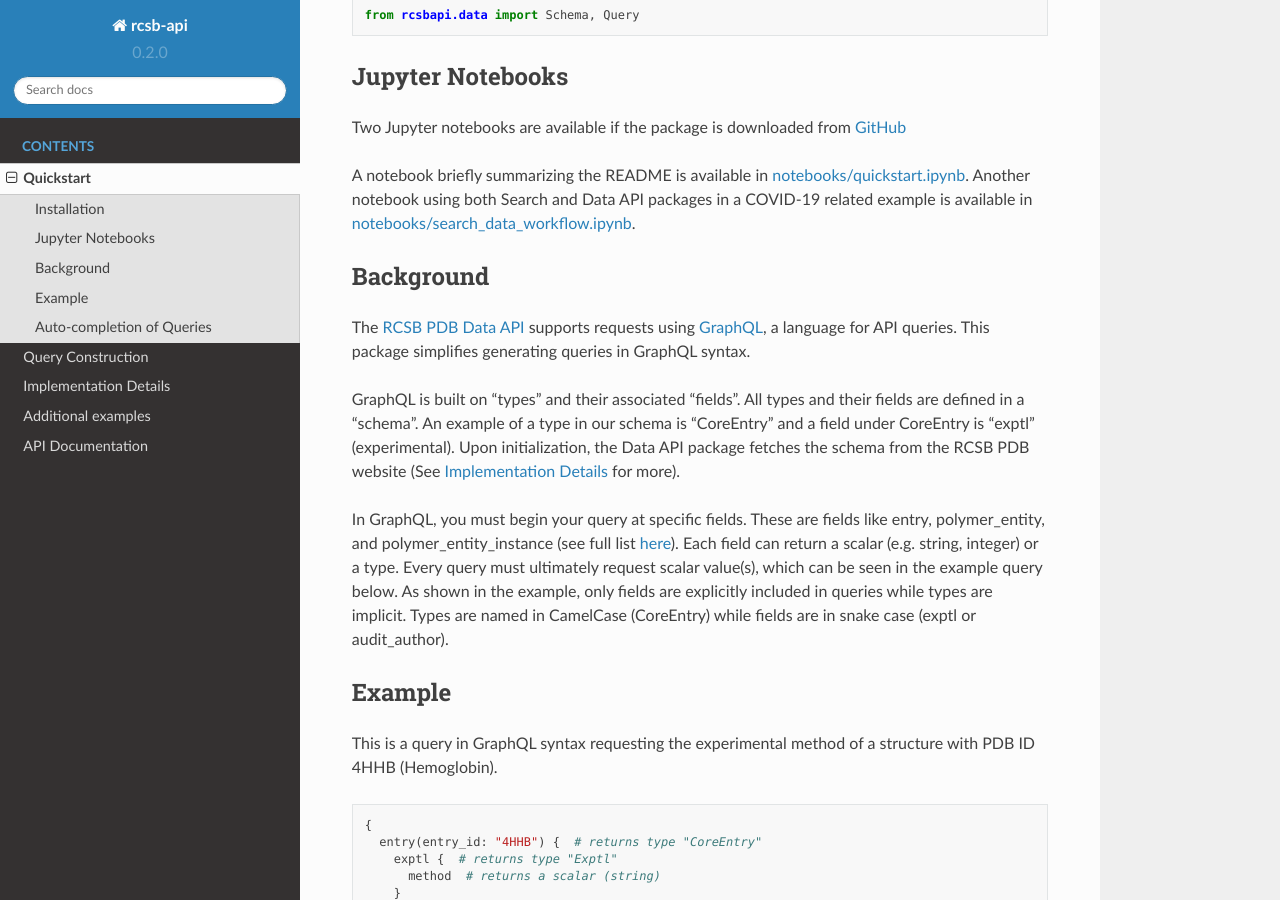
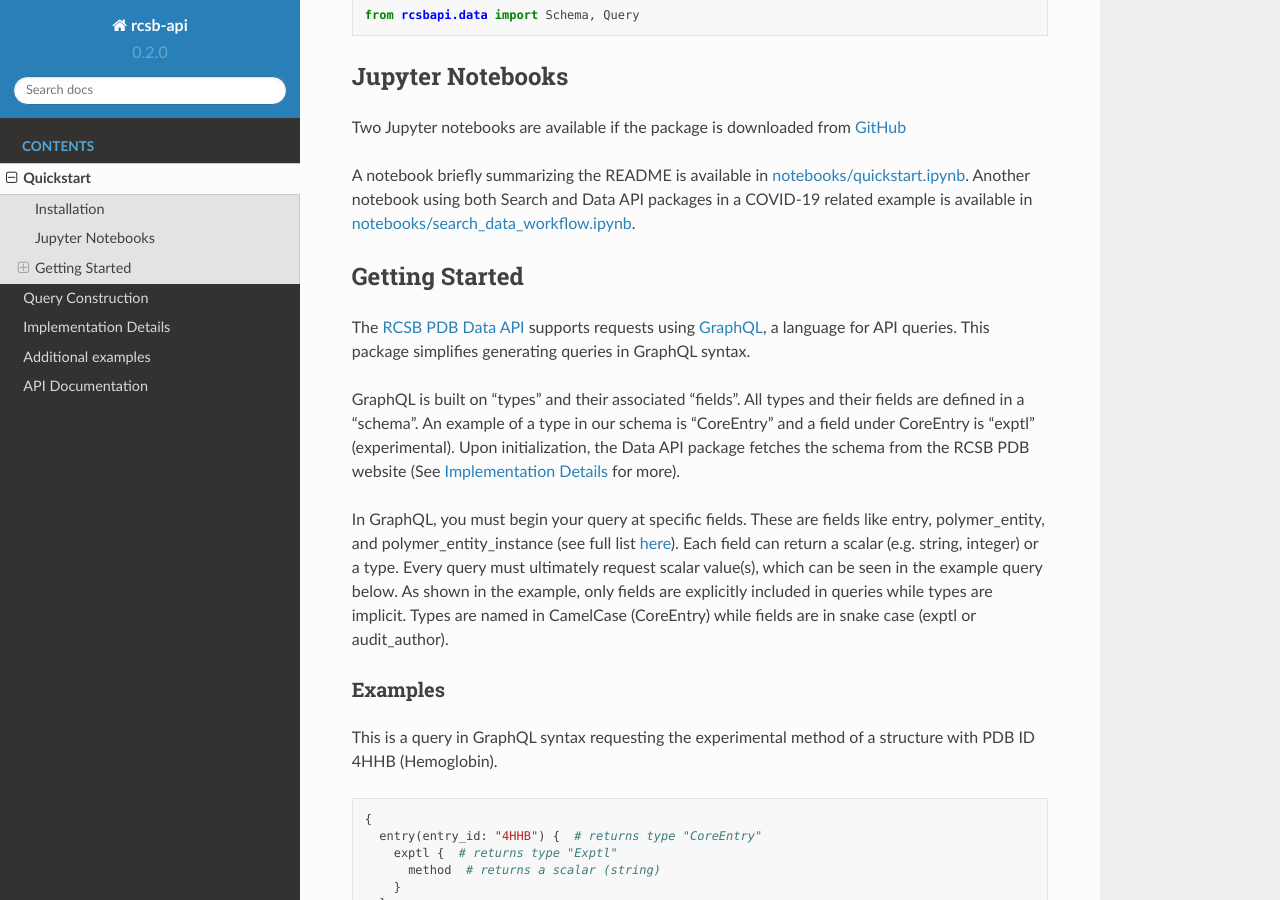
Before and after one commit to rcsb/py-rcsb-api, a Sphinx documentation site: the page built from docs/quickstart.md, in a window 1280 px wide and 900 px high, scrolled down 433 px. Built offline with Sphinx 7.4.7 and the Read the Docs theme 2.0.0, drawn with Linux system fonts in a browser that asks for light colours.

Commit message:
fix links

````diff
--- a/docs/quickstart.md
+++ b/docs/quickstart.md
@@ -18,14 +18,14 @@
 A notebook briefly summarizing the README is available in [notebooks/quickstart.ipynb](https://github.com/rcsb/py-rcsb-api/blob/master/notebooks/quickstart.ipynb).
 Another notebook using both Search and Data API packages in a COVID-19 related example is available in [notebooks/search_data_workflow.ipynb](https://github.com/rcsb/py-rcsb-api/blob/master/notebooks/search_data_workflow.ipynb).
 
-## Background
+## Getting Started
 The [RCSB PDB Data API](https://data.rcsb.org) supports requests using [GraphQL](https://graphql.org/), a language for API queries. This package simplifies generating queries in GraphQL syntax.
 
 GraphQL is built on "types" and their associated "fields". All types and their fields are defined in a "schema". An example of a type in our schema is "CoreEntry" and a field under CoreEntry is "exptl" (experimental). Upon initialization, the Data API package fetches the schema from the RCSB PDB website (See [Implementation Details](implementation_details.md) for more).
 
-In GraphQL, you must begin your query at specific fields. These are fields like entry, polymer_entity, and polymer_entity_instance (see full list [here](query_construction.html#input_type)). Each field can return a scalar (e.g. string, integer) or a type. Every query must ultimately request scalar value(s), which can be seen in the example query below. As shown in the example, only fields are explicitly included in queries while types are implicit. Types are named in CamelCase (CoreEntry) while fields are in snake case (exptl or audit_author).
+In GraphQL, you must begin your query at specific fields. These are fields like entry, polymer_entity, and polymer_entity_instance (see full list [here](query_construction.html#input-type)). Each field can return a scalar (e.g. string, integer) or a type. Every query must ultimately request scalar value(s), which can be seen in the example query below. As shown in the example, only fields are explicitly included in queries while types are implicit. Types are named in CamelCase (CoreEntry) while fields are in snake case (exptl or audit_author).
 
-## Example
+### Examples
 This is a query in GraphQL syntax requesting the experimental method of a structure with PDB ID 4HHB (Hemoglobin).
 ```
 {
@@ -59,11 +59,11 @@
 query.exec()
 ```
 
-## Auto-completion of Queries
+### Auto-completion of Queries
 One way this package simplifies making requests is by adding fields that return scalars into the generated query if you request a field that returns a type.
 ```python
 from rcsbapi.data import Query
 query = Query(input_ids={"entry_id":"4HHB"},input_type="entry", return_data_list=["exptl"])
 query.exec()
 ```
-This creates a valid query even though "exptl" doesn't return a scalar. However, the resulting query will be more verbose, requesting all scalar fields under "exptl" (see [return_data_list](query_construction.html#return_data_list)).
+This creates a valid query even though "exptl" doesn't return a scalar. However, the resulting query will be more verbose, requesting all scalar fields under "exptl" (see [return_data_list](query_construction.html#return-data-list)).
````
